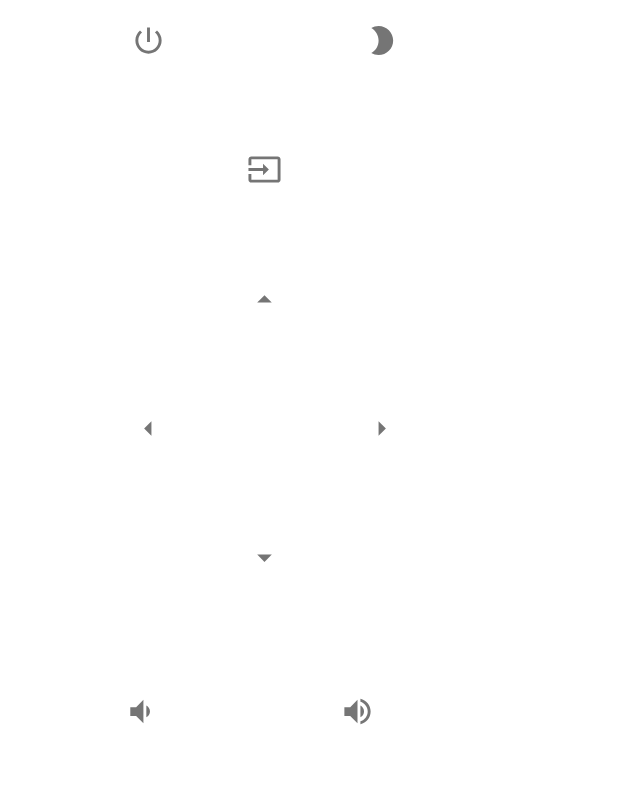
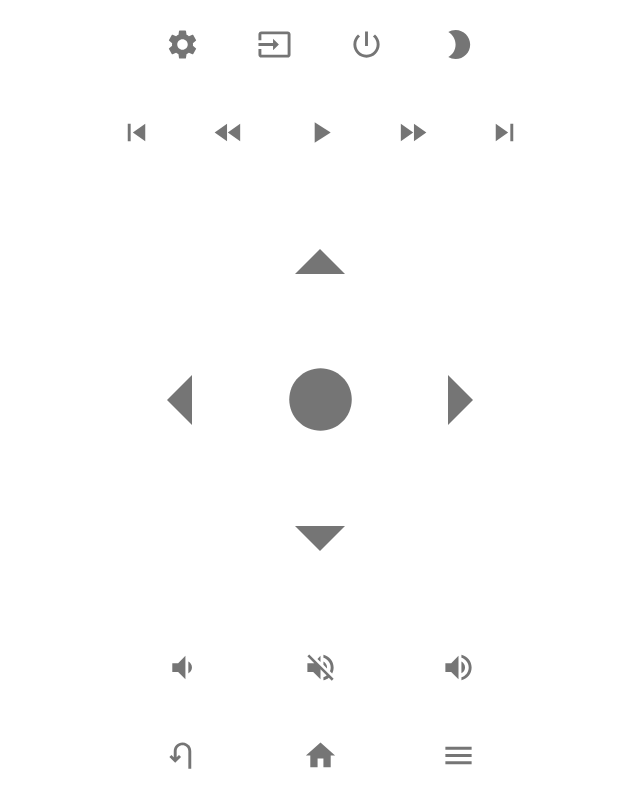
Before and after one commit to clocktower39/tv-controller-client, a React (Create React App) app: page / in a window 1280 px wide. Shown: the whole page, without its empty margins (320-960 px from the left). Built offline with nearby package versions, Linux system fonts and the light colour scheme.

Commit message:
a lot more buttons

```diff
--- a/src/App.css
+++ b/src/App.css
@@ -1,3 +1,7 @@
 html, body, #root {
   height: 100%;
 }
+.JCAICenter {
+  justify-content: center;
+  align-items: center;
+}
--- a/src/App.js
+++ b/src/App.js
@@ -1,5 +1,5 @@
 import React from 'react';
-import { IconButton, Grid } from "@mui/material";
+import { Container, IconButton, Grid } from "@mui/material";
 import {
   Brightness2,
   PowerSettingsNew,
@@ -10,13 +10,24 @@ import {
   ArrowRight,
   ArrowLeft,
   ArrowDropDown,
+  Settings,
+  VolumeOff,
+  SkipNext,
+  SkipPrevious,
+  FastForward,
+  FastRewind,
+  Home,
+  Menu,
+  PlayArrow,
+  UTurnLeft,
+  Circle,
 } from "@mui/icons-material";
 import "./App.css";
 
 // const currentIP = window.location.href.split(":")[1];
 // const serverURL = `http:${currentIP}:8000`;
 
-const serverURL = `http://pi:8000`;
+const serverURL = `http://192.168.0.12:8000`;
 
 function App() {
 
@@ -25,86 +36,202 @@ function App() {
   }
 
   return (
-    <Grid container spacing={3} style={{ height: '100%', justifyContent: 'center', alignItems: "center", }} >
-      <Grid container spacing={12} style={{ justifyContent: 'center', alignItems: "center", }} >
-        <Grid item xs={2}>
+    <Container maxWidth="sm" style={{ height: '100%', }} >
+      <Grid container className="JCAICenter" style={{ height: '100%', }} >
+
+        <Grid container className="JCAICenter" >
+
+          <Grid item xs={2} container className="JCAICenter" >
+            <IconButton
+              onClick={() => handleClick('settings')}
+            >
+              <Settings fontSize="large" />
+            </IconButton>
+          </Grid>
+
+          <Grid item xs={2} container className="JCAICenter" >
+            <IconButton
+              onClick={() => handleClick('HDMIsource')}
+            >
+              <Input fontSize="large" />
+            </IconButton>
+          </Grid>
+
+          <Grid item xs={2} container className="JCAICenter" >
             <IconButton
               onClick={() => handleClick('turn_on')}
             >
               <PowerSettingsNew fontSize="large" />
             </IconButton>
           </Grid>
-        <Grid item xs={2}>
+
+          <Grid item xs={2} container className="JCAICenter" >
             <IconButton
               onClick={() => handleClick('turn_off')}
             >
               <Brightness2 fontSize="large" />
             </IconButton>
           </Grid>
+
         </Grid>
 
-      <Grid container spacing={12} style={{ justifyContent: 'center', alignItems: "center", }} >
-        <Grid item xs={2}>
+        <Grid container className="JCAICenter" >
+
+          <Grid item xs={2} container className="JCAICenter" >
             <IconButton
-            onClick={() => handleClick('HDMIsource')}
+              onClick={() => handleClick('skip_previous')}
             >
-            <Input fontSize="large" />
+              <SkipPrevious fontSize="large" />
             </IconButton>
           </Grid>
+
+          <Grid item xs={2} container className="JCAICenter" >
+            <IconButton
+              onClick={() => handleClick('rewind')}
+            >
+              <FastRewind fontSize="large" />
+            </IconButton>
           </Grid>
 
-      <Grid container spacing={12} style={{ justifyContent: 'center', alignItems: "center", }} >
-        <Grid item xs={2}>
+          <Grid item xs={2} container className="JCAICenter" >
+            <IconButton
+              onClick={() => handleClick('play')}
+            >
+              <PlayArrow fontSize="large" />
+            </IconButton>
+          </Grid>
+
+          <Grid item xs={2} container className="JCAICenter" >
+            <IconButton
+              onClick={() => handleClick('fast_forward')}
+            >
+              <FastForward fontSize="large" />
+            </IconButton>
+          </Grid>
+
+          <Grid item xs={2} container className="JCAICenter" >
+            <IconButton
+              onClick={() => handleClick('skip_next')}
+            >
+              <SkipNext fontSize="large" />
+            </IconButton>
+          </Grid>
+
+        </Grid>
+
+        <Grid container className="JCAICenter" >
+          <Grid container className="JCAICenter" >
+
+            <Grid item xs={12} container className="JCAICenter" >
               <IconButton
                 onClick={() => handleClick('up')}
               >
-            <ArrowDropUp fontSize="large" />
+                <ArrowDropUp sx={{ fontSize: '120px' }} />
               </IconButton>
             </Grid>
+
           </Grid>
 
-      <Grid container spacing={12} style={{ justifyContent: 'center', alignItems: "center", }} >
-        <Grid item xs={2}>
+          <Grid container className="JCAICenter" >
+
+            <Grid item xs={4} container className="JCAICenter" >
               <IconButton
                 onClick={() => handleClick('left')}
               >
-            <ArrowLeft fontSize="large" />
+                <ArrowLeft sx={{ fontSize: '120px' }} />
               </IconButton>
             </Grid>
-        <Grid item xs={2}>
+
+            <Grid item xs={2} container className="JCAICenter" >
+              <IconButton
+                onClick={() => handleClick('select')}
+              >
+                <Circle sx={{ fontSize: '75px' }} />
+              </IconButton>
+            </Grid>
+
+            <Grid item xs={4} container className="JCAICenter" >
               <IconButton
                 onClick={() => handleClick('right')}
               >
-            <ArrowRight fontSize="large" />
+                <ArrowRight sx={{ fontSize: '120px' }} />
               </IconButton>
             </Grid>
+
           </Grid>
 
-      <Grid container spacing={12} style={{ justifyContent: 'center', alignItems: "center", }} >
-        <Grid item xs={2}>
+          <Grid container className="JCAICenter" >
+
+            <Grid item xs={12} container className="JCAICenter" >
               <IconButton
                 onClick={() => handleClick('down')}
               >
-            <ArrowDropDown fontSize="large" />
+                <ArrowDropDown sx={{ fontSize: '120px' }} />
               </IconButton>
             </Grid>
+
           </Grid>
 
-      <Grid item xs={2}>
+        </Grid>
+        <Grid container className="JCAICenter" >
+
+          <Grid item xs={3} container className="JCAICenter" >
             <IconButton
               onClick={() => handleClick('vdown')}
             >
               <VolumeDown fontSize="large" />
             </IconButton>
           </Grid>
-      <Grid item xs={2}>
+
+          <Grid item xs={3} container className="JCAICenter" >
+            <IconButton
+              onClick={() => handleClick('mute')}
+            >
+              <VolumeOff fontSize="large" />
+            </IconButton>
+          </Grid>
+
+          <Grid item xs={3} container className="JCAICenter" >
             <IconButton
               onClick={() => handleClick('vup')}
             >
               <VolumeUp fontSize="large" />
             </IconButton>
           </Grid>
+
+        </Grid>
+
+        <Grid container className="JCAICenter" >
+
+          <Grid item xs={3} container className="JCAICenter" >
+            <IconButton
+              onClick={() => handleClick('back')}
+            >
+              <UTurnLeft fontSize="large" />
+            </IconButton>
+          </Grid>
+
+          <Grid item xs={3} container className="JCAICenter" >
+            <IconButton
+              onClick={() => handleClick('home')}
+            >
+              <Home fontSize="large" />
+            </IconButton>
+          </Grid>
+
+          <Grid item xs={3} container className="JCAICenter" >
+            <IconButton
+              onClick={() => handleClick('menu')}
+            >
+              <Menu fontSize="large" />
+            </IconButton>
+          </Grid>
+
+        </Grid>
+
+
       </Grid >
+    </Container>
   );
 }
 
```
Lines whose indentation alone changed are shown as unchanged.
